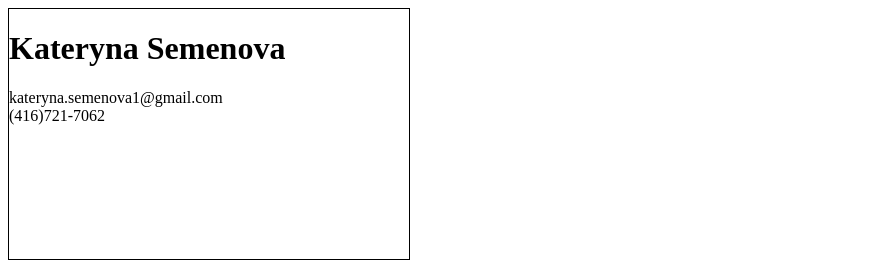
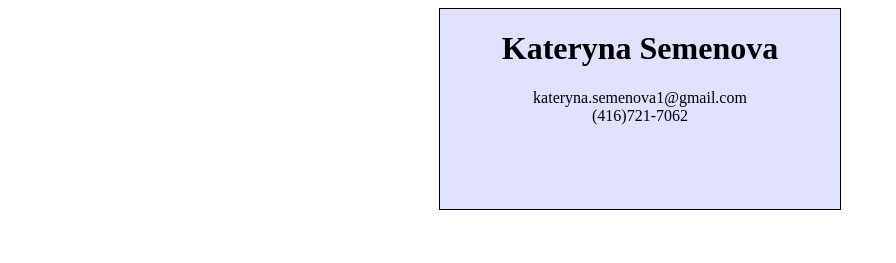
Before and after one commit to github-kat/github-kat.github.io, a plain HTML site: page index.html in a window 1280 px wide. Shown: the whole page, without its empty margins (0-896 px from the left). Drawn offline with Linux system fonts and the light colour scheme.

Commit message:
Update resume.css

```diff
--- a/resume.css
+++ b/resume.css
@@ -1,7 +1,10 @@
 #contact {
   width:400px;
-  height:250px;
+  height:200px;
   border-style:solid;
   border-width:1px;
+  background-color:#E0E0FF;
+  margin: auto;
+  text-align:center;
 
 }
```
